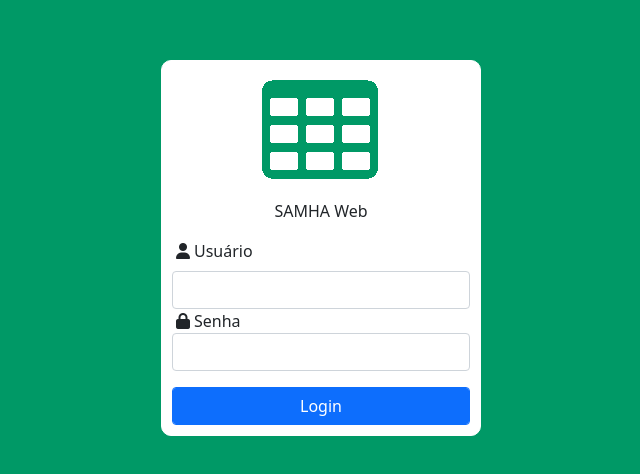
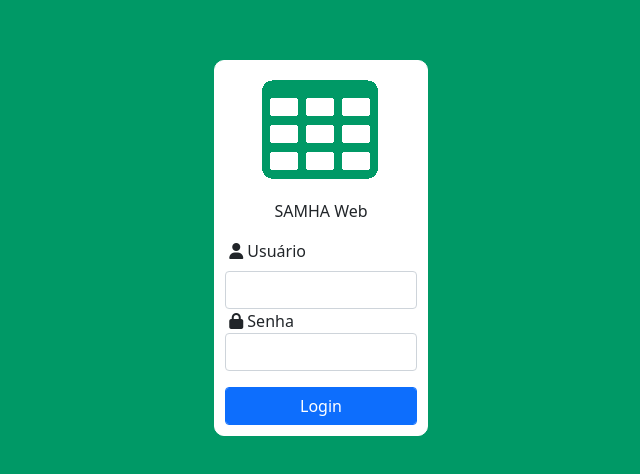
Before and after one commit to brenolpl/samha, an Angular app in the folder samha-frontend/: page / in a window 1280 px wide. Shown: the part 152-626 px from the top of the page, without its empty margins (319-959 px from the left). Built offline with nearby package versions, Linux system fonts and the light colour scheme; what @angular/fire would draw is missing.

Commit message:
Continuação do protótipo de login

```diff
--- a/samha-frontend/src/app/app.module.ts
+++ b/samha-frontend/src/app/app.module.ts
@@ -6,9 +6,6 @@ import {LoginComponent} from './login-component/login/login.component';
 import {HttpClientModule} from '@angular/common/http';
 import {SharedModule} from './shared/shared.module';
 import {FormsModule, ReactiveFormsModule} from '@angular/forms';
-import {AngularFireModule} from '@angular/fire/compat';
-import {environment} from '../environments/environment';
-import {AngularFirestoreModule} from '@angular/fire/compat/firestore';
 
 @NgModule({
   declarations: [
@@ -21,8 +18,6 @@ import {AngularFirestoreModule} from '@angular/fire/compat/firestore';
     HttpClientModule,
     SharedModule,
     ReactiveFormsModule,
-        AngularFireModule.initializeApp(environment.firebaseConfig),
-        AngularFirestoreModule
   ],
   providers: [],
   bootstrap: [AppComponent]
--- a/samha-frontend/src/app/login-component/login/login.component.html
+++ b/samha-frontend/src/app/login-component/login/login.component.html
@@ -1,6 +1,6 @@
 <div class="jumbotron vertical-center"> <!--
                       ^--- Added class  -->
-  <div class="container col-md-4 col-sm-6 login-box d-grid col-lg-3 col-10">
+  <div class="container col-md-4 col-sm-6 login-box d-grid col-lg-3 col-10 col-xl-2">
     <img src="assets/images/greenLogo.png" alt="Samha Logo" class="m-auto">
     <p>SAMHA Web</p>
     <form class="form-group" [formGroup]="form" (ngSubmit)="login()">
--- a/samha-frontend/src/app/shared/shared.module.ts
+++ b/samha-frontend/src/app/shared/shared.module.ts
@@ -16,6 +16,8 @@ import {AngularFirestoreModule} from '@angular/fire/compat/firestore';
     CommonModule,
     FormsModule,
     ReactiveFormsModule,
+    AngularFireModule.initializeApp(environment.firebaseConfig),
+    AngularFirestoreModule
   ],
   providers: [
     DataService,
```
Lines whose indentation alone changed are shown as unchanged.
